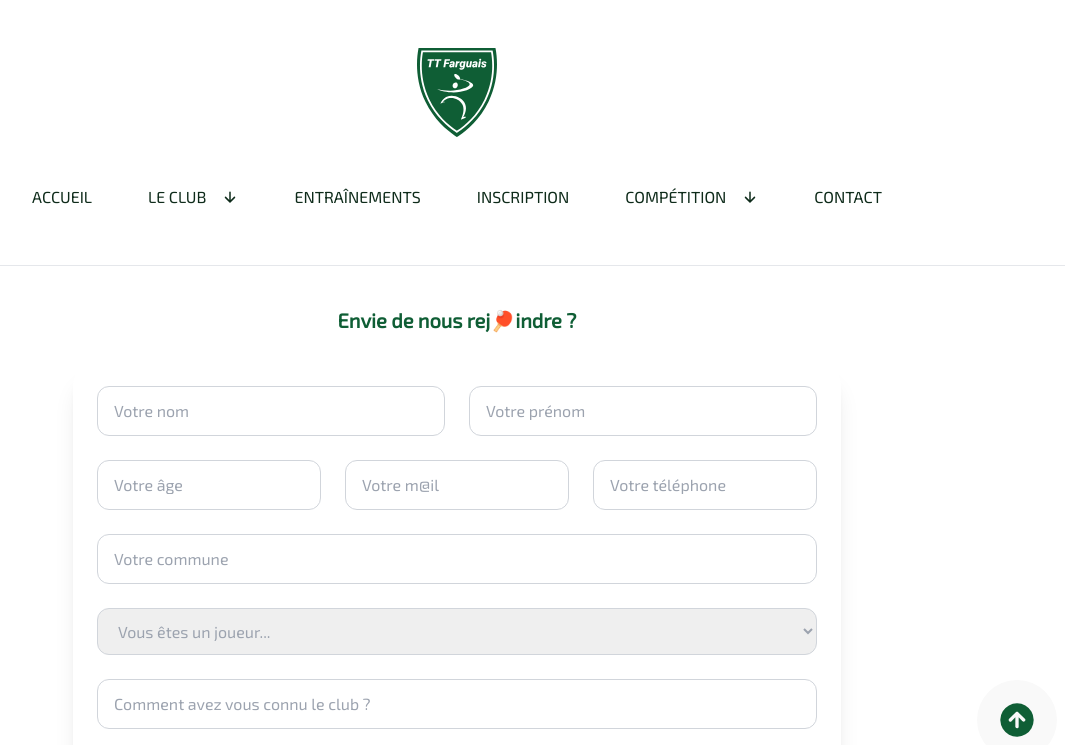
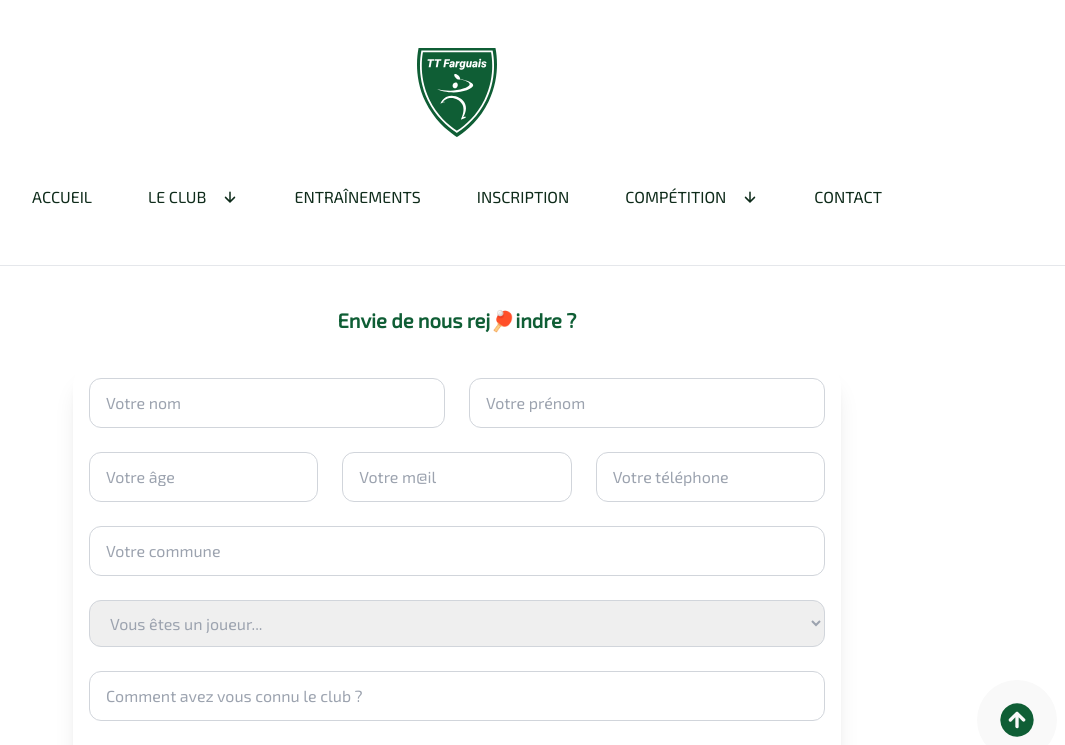
Before and after one commit to ttfarguais/ttfarguais, a Next.js app: page /contact in a window 1280 px wide. Shown: the top 745 px of the page, without its empty margins (183-1248 px from the left). Built offline with nearby package versions, Linux system fonts and the light colour scheme.

Commit message:
Update Contact.jsx

```diff
--- a/app/src/components/Main/contact/Contact.jsx
+++ b/app/src/components/Main/contact/Contact.jsx
@@ -27,7 +27,7 @@ export default function Contact({
     {/* Formulaire */}
     <form
       onSubmit={handleSubmit}
-      className="w-full max-w-3xl bg-white rounded-3xl shadow-xl p-6 space-y-6"
+      className="w-full max-w-3xl bg-white rounded-3xl shadow-xl p-4 space-y-6"
     >
 
       {/* Nom / Prénom */}
```
